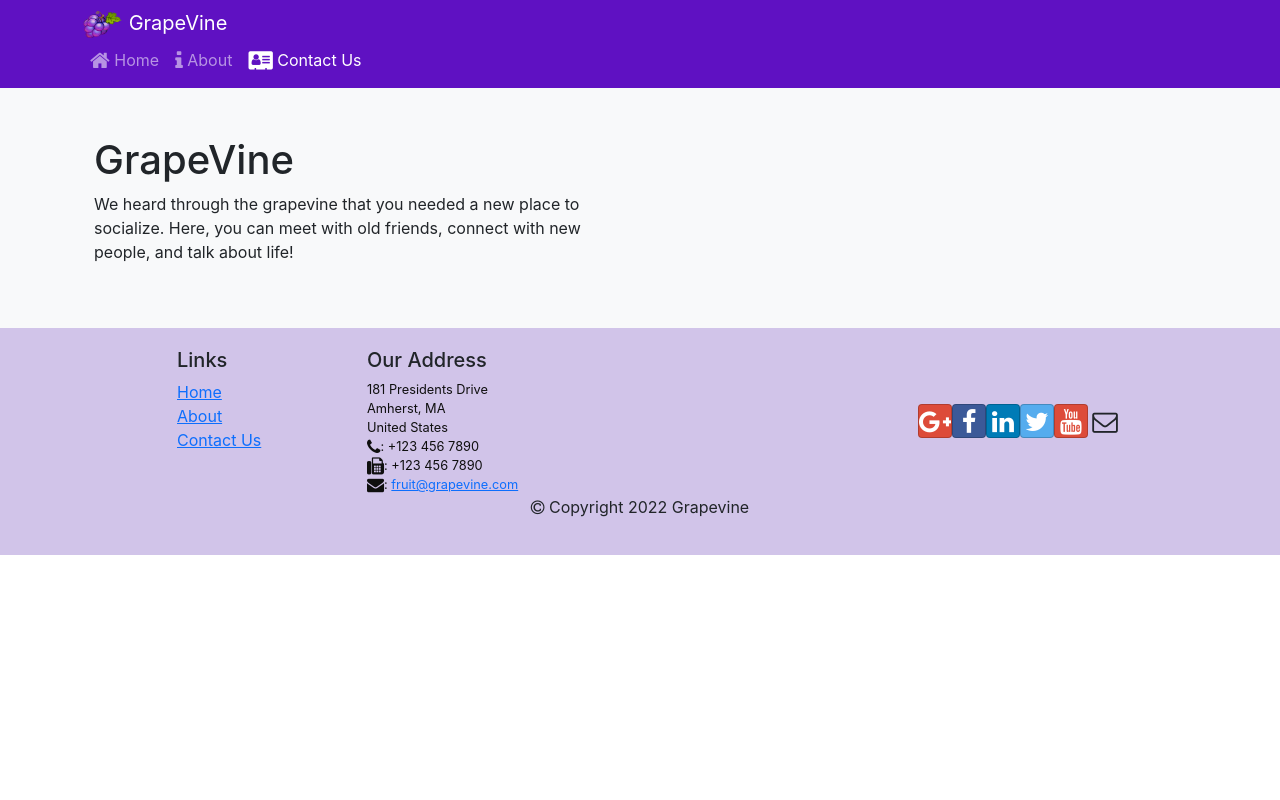
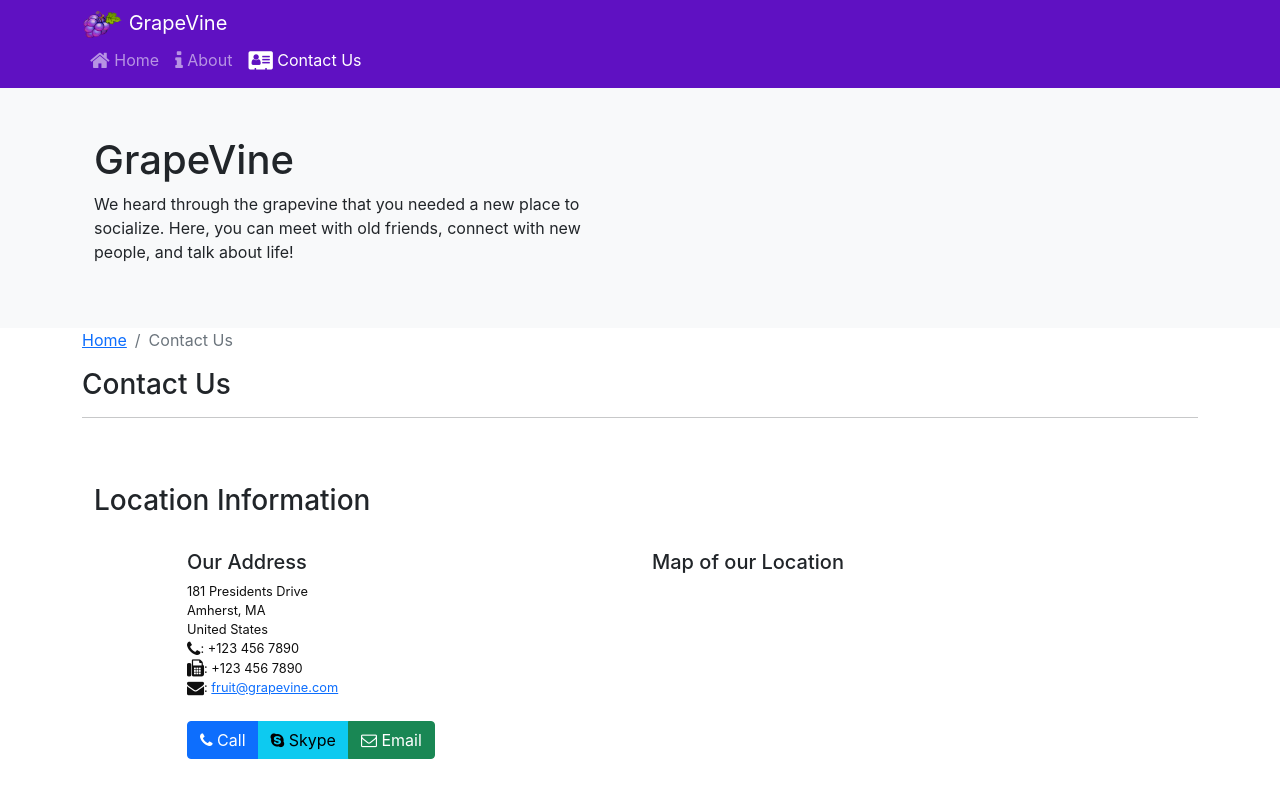
Before and after one commit to scalable-web-systems/GrapeVine, a React (Create React App) app: page /contactus in a window 1280 px wide. Shown: the top 800 px of the page. Built offline with nearby package versions, Linux system fonts and the light colour scheme.

Commit message:
Updated and Fixed ContactComponent

```diff
--- a/src/Components/AboutComponent.js
+++ b/src/Components/AboutComponent.js
@@ -1,11 +1,12 @@
 import React from 'react';
-import { Card, CardImg, CardTitle } from 'reactstrap';
+import { Card, CardImg, CardTitle, CardText } from 'reactstrap';
 
 function RenderFeature({ feature, onClick }) {
     return (
         <Card>
             <CardImg width="100%" src={feature.image} alt={feature.name} />
             <CardTitle>{feature.name}</CardTitle>
+            <CardText>{feature.description}</CardText>
         </Card>
     );
 }
--- a/src/Components/ContactComponent.js
+++ b/src/Components/ContactComponent.js
@@ -1,13 +1,24 @@
 import React from 'react';
+import { Breadcrumb, BreadcrumbItem } from 'reactstrap';
+import { Link } from 'react-router-dom';
 
 function Contact(props) {
     return (
         <div className="container">
+            <div className="row">
+                <Breadcrumb>
+                    <BreadcrumbItem><Link to="/home">Home</Link></BreadcrumbItem>
+                    <BreadcrumbItem active>Contact Us</BreadcrumbItem>
+                </Breadcrumb>
+                <div className="col-12">
+                    <h3>Contact Us</h3>
+                    <hr />
+                </div>
+            </div>
             <div className="row row-content">
                 <div className="col-12">
                     <h3>Location Information</h3>
                 </div>
-                <img src='assets/images/grapes.png' height="30" width="41" alt='GrapeVine' />
                 <div className="col-12 col-sm-4 offset-sm-1">
                     <h5>Our Address</h5>
                     <address>
--- a/src/Components/HomeComponent.js
+++ b/src/Components/HomeComponent.js
@@ -2,18 +2,15 @@
 import { Card, CardImg, CardText, CardBody, CardTitle, CardSubtitle } from 'reactstrap';
 
 function RenderCard({ item }) {
-
     return (
         <Card>
             <CardImg src={item.image} alt={item.name} />
             <CardBody>
                 <CardTitle>{item.name}</CardTitle>
-                {item.designation ? <CardSubtitle>{item.designation}</CardSubtitle> : null}
                 <CardText>{item.description}</CardText>
             </CardBody>
         </Card>
     );
-
 }
 
 function Home(props) {
--- a/src/Components/MainComponent.js
+++ b/src/Components/MainComponent.js
@@ -30,7 +30,7 @@
                 <Routes>
                     <Route path='/home' element={<Home leader={this.state.leaders.filter((leader) => leader.id === 0)[0]} />} />
                     <Route exact path='/about' element={<About features={this.state.features} onClick={(featureId) => this.onFeatureSelect(featureId)} />} />
-                    <Route exact path='/contactus' element={Contact} />
+                    <Route exact path='/contactus' element={<Contact />} />
                     <Route path="*" element={<Navigate to="/home" />} />
                 </Routes>
                 {/*<FeatureDetail feature={this.state.features.filter((feature) => feature.id === this.state.selectedFeature)[0]} />*/}
```
